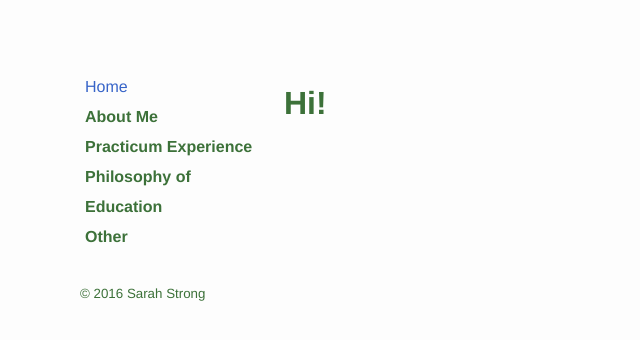
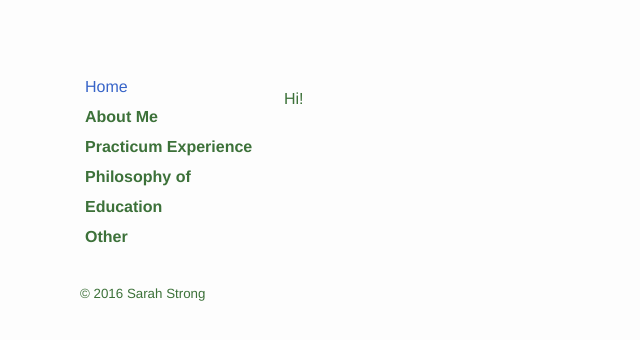
Before and after one commit to sarahstrong314/sarahstrong.ca, a Jekyll site: the page built from index.html, in a window 1280 px wide. Shown: the top 340 px of the page, without its empty margins (0-640 px from the left). Built offline with Jekyll 4.4.1, drawn with Linux system fonts in a browser that asks for light colours; nearby versions of some CDN libraries; library files that are not in the unit come from our copies.

Commit message:
Update index.html

```diff
--- a/index.html
+++ b/index.html
@@ -3,4 +3,8 @@ layout: default
 title: Homepage
 ---
 
-<h1>Hi!</h1>
+<div id="home">
+
+<p>Hi!</p>
+
+</div>
```
